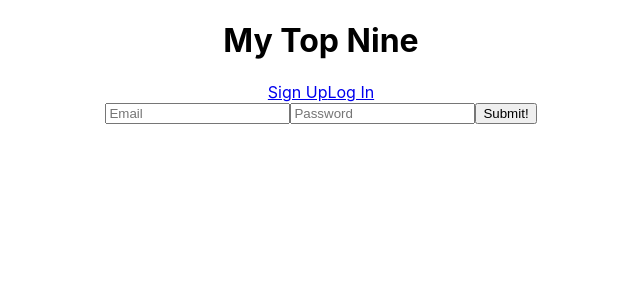
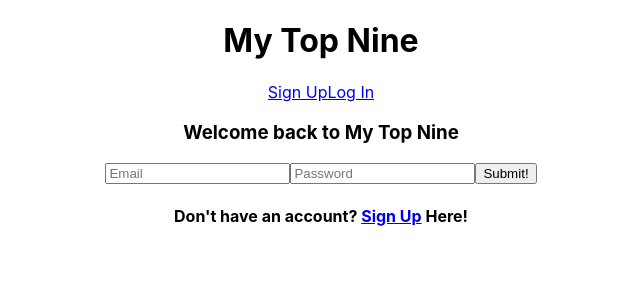
Before and after one commit to Bdavis90/Front-End, a React (Create React App) app in the folder my-top-nine/: page /login in a window 1280 px wide. Shown: the top 300 px of the page, without its empty margins (319-959 px from the left). Built offline with nearby package versions, Linux system fonts and the light colour scheme.

Commit message:
Added content to Login page

```diff
--- a/my-top-nine/src/components/Login.js
+++ b/my-top-nine/src/components/Login.js
@@ -6,11 +6,20 @@ import AxiosWithAuth from "../utils/AxiosWithAuth";
 function Login() {
 
     return (
-              <Form>
-                <Field type="text" name="email" placeholder="Email"/>
-                <Field type="text" name="password" placeholder="Password"/>
-                <button>Submit!</button>
-              </Form>
+      <div>
+        <div>
+          <h3>Welcome back to My Top Nine</h3>
+        </div>
+        <Form>
+          <Field type="text" name="email" placeholder="Email"/>
+          <Field type="text" name="password" placeholder="Password"/>
+          <button>Submit!</button>
+        </Form>
+        <div>
+          <h4>Don't have an account? <a href="signup">Sign Up</a> Here!</h4>
+        </div>
+
+      </div>
     );
 }
 
```
